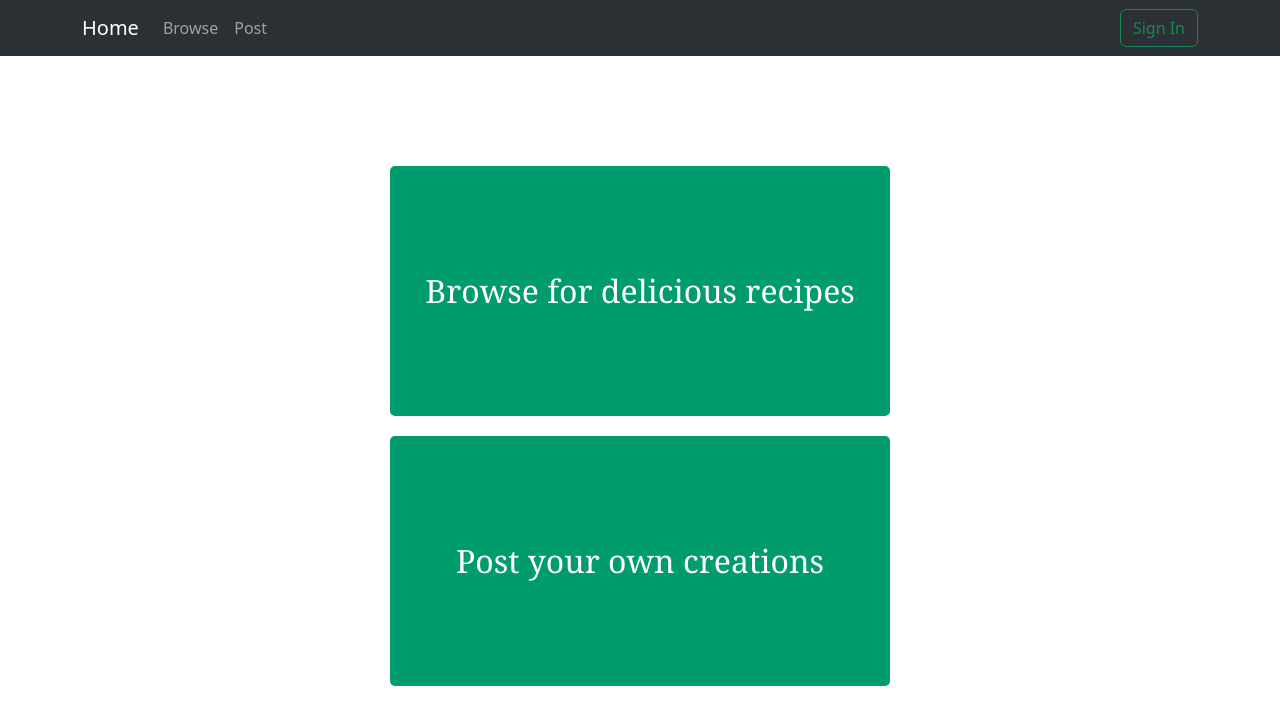
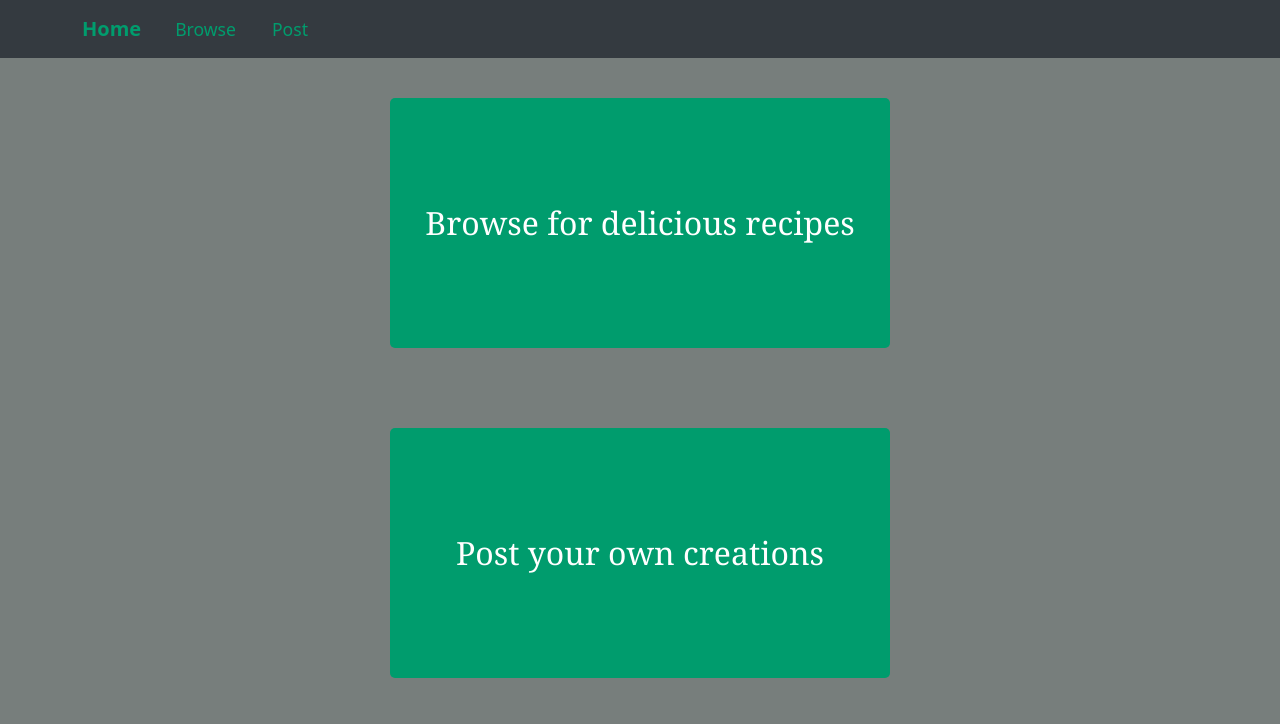
Before and after one commit to WilsonSong1/DataRepRecipeBrowser, a React (Create React App) app in the folder DataRepProject/: page / in a window 1280 px wide. Shown: the top 724 px of the page. Built offline with nearby package versions, Linux system fonts and the light colour scheme.

Commit message:
Navigation bar and Browse css

```diff
--- a/DataRepProject/src/components/Home.css
+++ b/DataRepProject/src/components/Home.css
@@ -1,14 +1,7 @@
-body {
-    font-family: Georgia, Serif;
-    margin: 0;
-    padding: 0;
-    box-sizing: border-box;
-  }
-
   .page-container {
     text-align: center;
-    margin-top: 100px;
-
+    background-color: #777e7c !important;
+    height: 100vh;
   }
 
   .page-container button {
@@ -16,8 +9,7 @@ body {
     background-color: #009c6d;
     color: #fff;
     border: none;
-    padding: 10px 20px;
-    margin: 10px;
+    margin: 40px;
     border-radius: 5px;
     cursor: pointer;
     font-size: 2rem;
--- a/DataRepProject/src/components/NavigationBar.css
+++ b/DataRepProject/src/components/NavigationBar.css
@@ -0,0 +1,29 @@
+
+.navbar {
+    background-color: #343a40 !important;
+    text-align: center;
+  }
+
+  /* Navbar Brand */
+  .navbar-brand {
+    font-size: 1.5rem;
+    font-weight: bold;
+    color: #009c6d !important;
+    text-align: center;
+  }
+
+  .navbar-brand:hover {
+    color: #008a61 !important;
+  }
+
+  /* Navbar Links */
+  .navbar-nav .nav-link {
+    font-size: 1.1rem;
+    margin: 0 10px;
+    color: #009c6d;
+    text-align: center;
+  }
+
+  .navbar-nav .nav-link:hover {
+    color: #008a61
+  }
--- a/DataRepProject/src/components/NavigationBar.js
+++ b/DataRepProject/src/components/NavigationBar.js
@@ -2,11 +2,11 @@ import Container from 'react-bootstrap/Container';
 import Nav from 'react-bootstrap/Nav';
 import Navbar from 'react-bootstrap/Navbar';
 import Button from 'react-bootstrap/Button';
-
+import './NavigationBar.css';
 
 const NavigationBar = () => {
   return (
-        <Navbar bg="dark" data-bs-theme="dark" expand="lg" className="bg-body-tertiary" >
+        <Navbar>
           <Container large>
             <Navbar.Brand href="/">Home</Navbar.Brand>
             <Navbar.Collapse>
@@ -14,7 +14,6 @@ const NavigationBar = () => {
               <Nav.Link href="/browse">Browse</Nav.Link>
               <Nav.Link href="/post">Post</Nav.Link>
             </Nav>
-            <Button href="/signin"variant="outline-success">Sign In</Button>
             </Navbar.Collapse>
           </Container>
       </Navbar>
--- a/DataRepProject/src/components/Post.css
+++ b/DataRepProject/src/components/Post.css
@@ -0,0 +1,3 @@
+.container{
+
+}
--- a/DataRepProject/src/components/Post.js
+++ b/DataRepProject/src/components/Post.js
@@ -20,8 +20,7 @@ const Create = () => {
     }
 
     return (
-        <div>
-            <h3>Hello from create component!</h3>
+        <div className="container">
             <form onSubmit={handleSubmit}>
                 <div className="form-group">
                     <label>Add Recipe Picture: </label>
```
